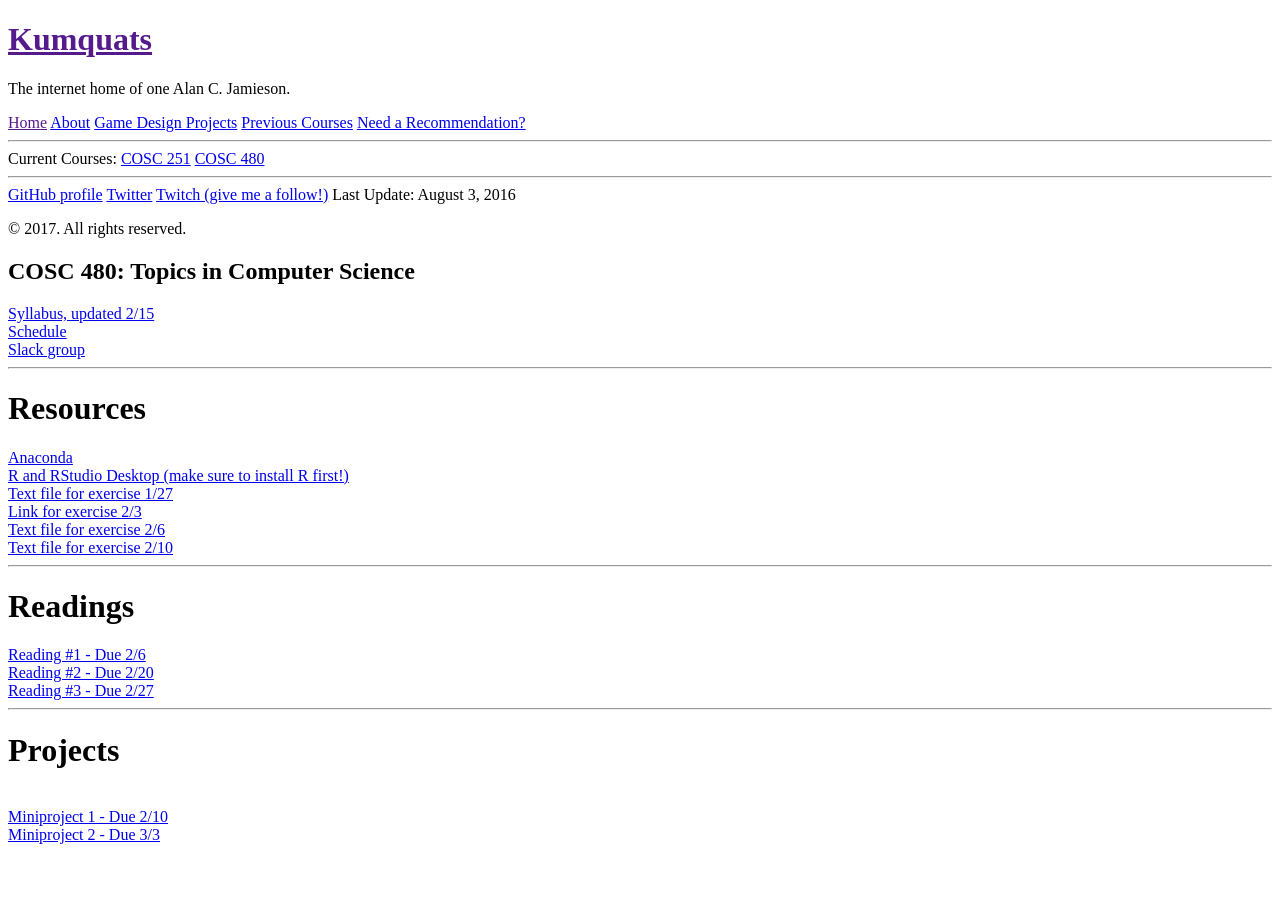
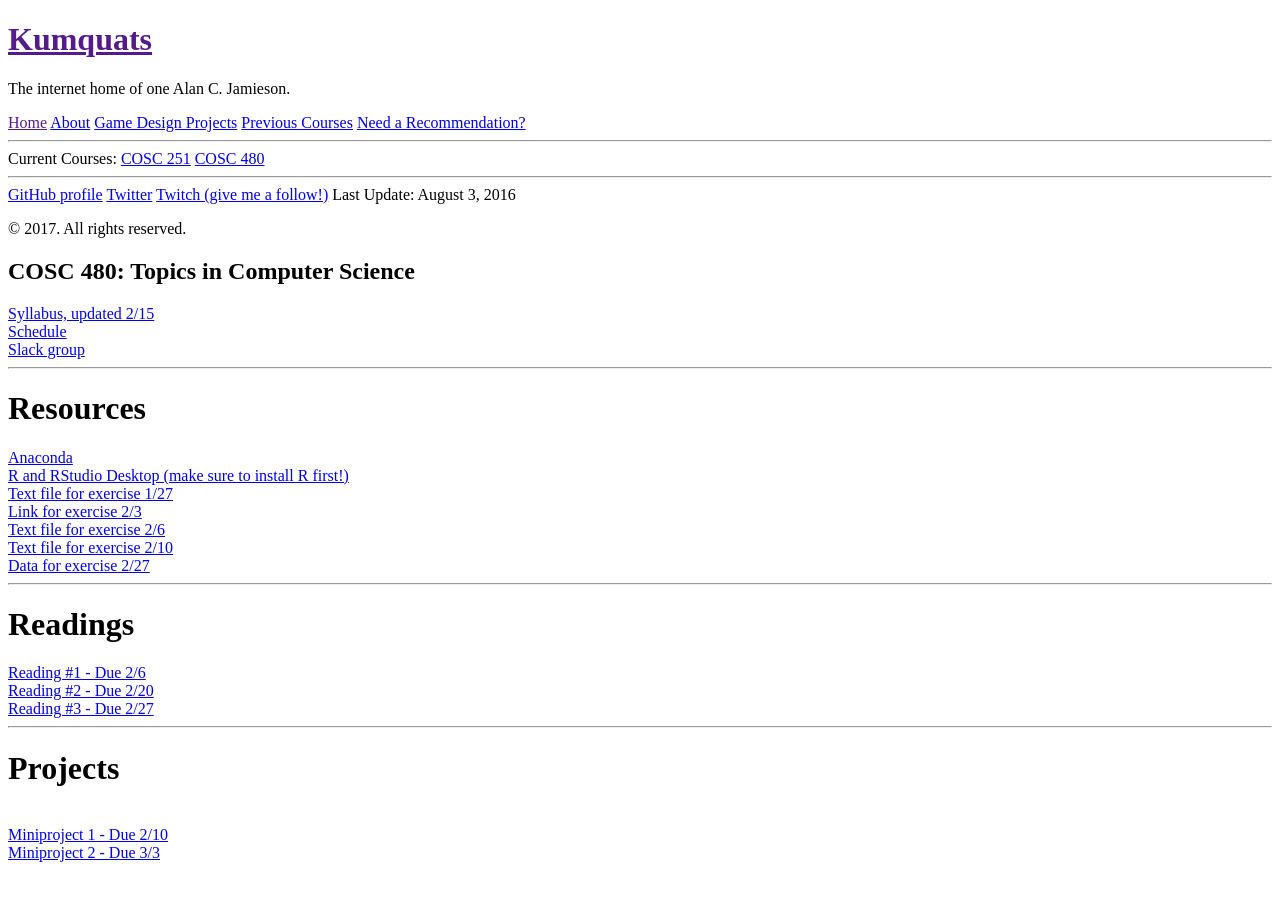
Before and after one commit to ripark/ripark.github.io, a Jekyll site: the page built from s17/cosc480.html, in a window 1280 px wide. Built offline with Jekyll 4.4.1, drawn with Linux system fonts in a browser that asks for light colours; Markdown is read by kramdown in place of the engine named in the settings.

Commit message:
exercise update

```diff
--- a/s17/cosc480.html
+++ b/s17/cosc480.html
@@ -24,6 +24,8 @@ title: "COSC 480: Topics in Computer Science"
 <br>
 <a href="http://ripark.github.io/s17/Acorns.txt">Text file for exercise 2/10</a>
 <br>
+<a href="https://github.com/oreillymedia/doing_data_science">Data for exercise 2/27</a>
+<br>
 <hr>
 <h1>Readings</h1>
 <a href="http://ripark.github.io/s17/p2039-potash.pdf">Reading #1 - Due 2/6</a>
```
